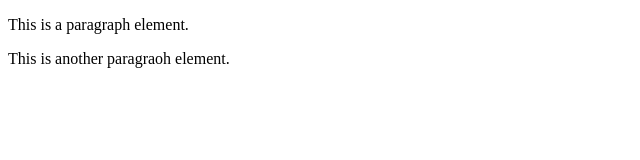
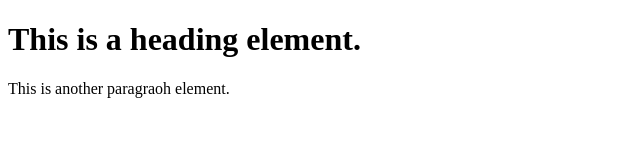
Before and after one commit to lexiwestcoast/web-dev-hw, a plain HTML site: page test-directory/index.html in a window 1280 px wide. Shown: the whole page, without its empty margins (0-640 px from the left). Drawn offline with Linux system fonts and the light colour scheme.

Commit message:
change paragraph to heading

```diff
--- a/test-directory/index.html
+++ b/test-directory/index.html
@@ -5,7 +5,7 @@
     </head>
 
     <body>
-      <p>This is a paragraph element.</p>
+      <h1>This is a heading element.</h1>
 
       <p>This is another paragraoh element.</p>
     </body>
```
